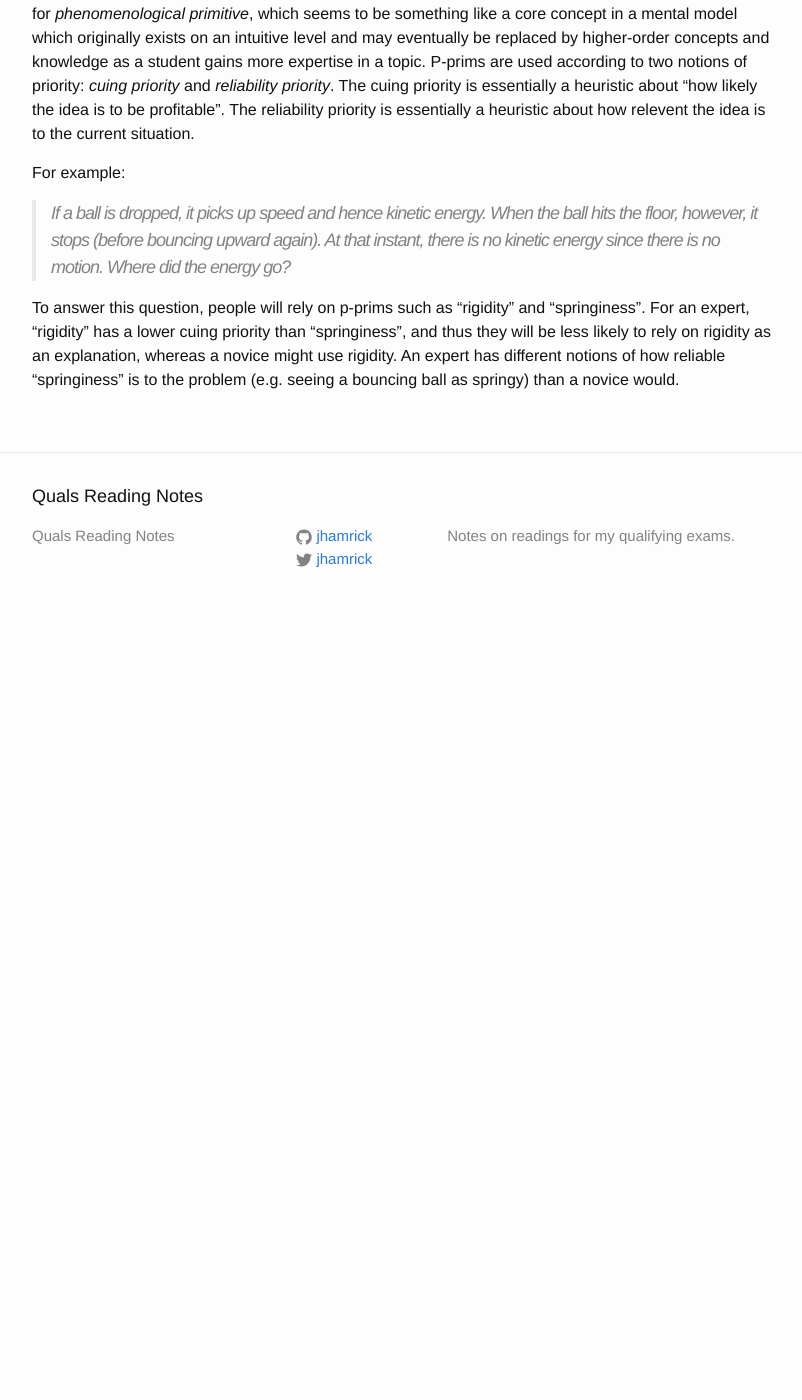
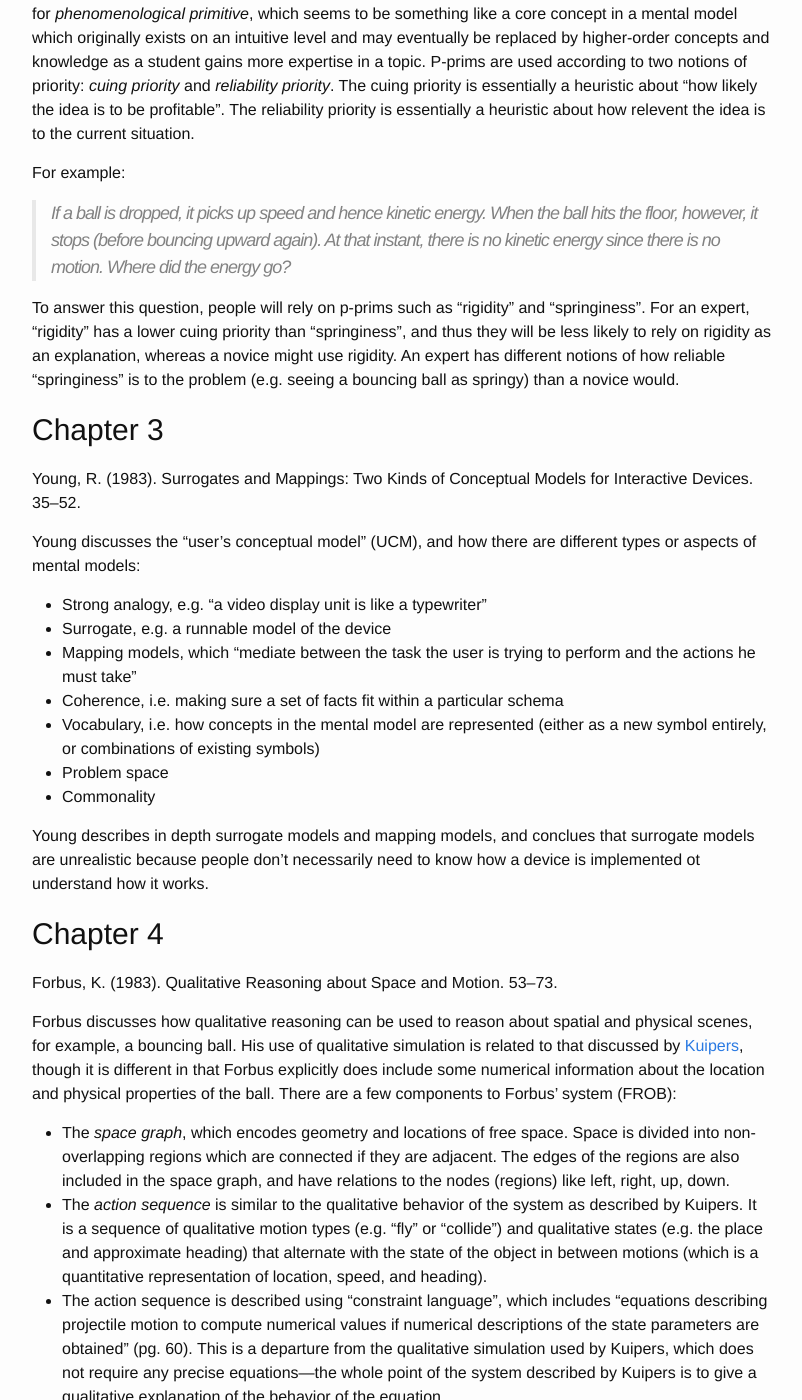
Before and after one commit to jhamrick/quals, a Jekyll site: the page built from _posts/2015-12-20-Gentner1983.md, in a window 1280 px wide and 1400 px high, scrolled down 879 px. Shown: the whole window, without its empty margins (238-1040 px from the left). Built offline with Jekyll 4.4.1, drawn with Linux system fonts in a browser that asks for light colours; before the commit the page ends 1509 px from its top, so only the background shows below that; some of the changed text lies outside the part shown.

Commit message:
Add more notes for Gentner1983

```diff
--- a/_posts/2015-12-20-Gentner1983.md
+++ b/_posts/2015-12-20-Gentner1983.md
@@ -33,3 +33,31 @@ For example:
 > If a ball is dropped, it picks up speed and hence kinetic energy. When the ball hits the floor, however, it stops (before bouncing upward again). At that instant, there is no kinetic energy since there is no motion. Where did the energy go?
 
 To answer this question, people will rely on p-prims such as "rigidity" and "springiness". For an expert, "rigidity" has a lower cuing priority than "springiness", and thus they will be less likely to rely on rigidity as an explanation, whereas a novice might use rigidity. An expert has different notions of how reliable "springiness" is to the problem (e.g. seeing a bouncing ball as springy) than a novice would.
+
+# Chapter 3
+
+Young, R. (1983). Surrogates and Mappings: Two Kinds of Conceptual Models for Interactive Devices. 35--52.
+
+Young discusses the "user's conceptual model" (UCM), and how there are different types or aspects of mental models:
+
+* Strong analogy, e.g. "a video display unit is like a typewriter"
+* Surrogate, e.g. a runnable model of the device
+* Mapping models, which "mediate between the task the user is trying to perform and the actions he must take"
+* Coherence, i.e. making sure a set of facts fit within a particular schema
+* Vocabulary, i.e. how concepts in the mental model are represented (either as a new symbol entirely, or combinations of existing symbols)
+* Problem space
+* Commonality
+
+Young describes in depth surrogate models and mapping models, and conclues that surrogate models are unrealistic because people don't necessarily need to know how a device is implemented ot understand how it works.
+
+# Chapter 4
+
+Forbus, K. (1983). Qualitative Reasoning about Space and Motion. 53--73.
+
+Forbus discusses how qualitative reasoning can be used to reason about spatial and physical scenes, for example, a bouncing ball. His use of qualitative simulation is related to that discussed by [Kuipers]({{site.baseurl}}{% post_url 2016-01-04-Kuipers1986 %}), though it is different in that Forbus explicitly does include some numerical information about the location and physical properties of the ball. There are a few components to Forbus' system (FROB):
+
+* The *space graph*, which encodes geometry and locations of free space. Space is divided into non-overlapping regions which are connected if they are adjacent. The edges of the regions are also included in the space graph, and have relations to the nodes (regions) like left, right, up, down.
+* The *action sequence* is similar to the qualitative behavior of the system as described by Kuipers. It is a sequence of qualitative motion types (e.g. "fly" or "collide") and qualitative states (e.g. the place and approximate heading) that alternate with the state of the object in between motions (which is a quantitative representation of location, speed, and heading).
+* The action sequence is described using "constraint language", which includes "equations describing projectile motion to compute numerical values if numerical descriptions of the state parameters are obtained" (pg. 60). This is a departure from the qualitative simulation used by Kuipers, which does not require any precise equations—the whole point of the system described by Kuipers is to give a qualitative explanation of the behavior of the equation.
+
+The FROB system seems to me to be a simplified form of a regular physics engine: it makes a lot of the same assumptions (e.g. rigidity, point masses) and even actuall encodes the equations of motion. The more qualitative aspects of it seem to come from the ability to ask things like "will these two objects collide", but the constraints required to answer these questions are put in by the human user. For example, in Figure 4.8, the constraint is added that "Fred" can't be at segment S31—but what would be cool to see is if that segment were actually a wall, that the system would still figure out that the objects can't collide. My sense is that it would, but I think it would then require manual repartitioning of the space.
```
